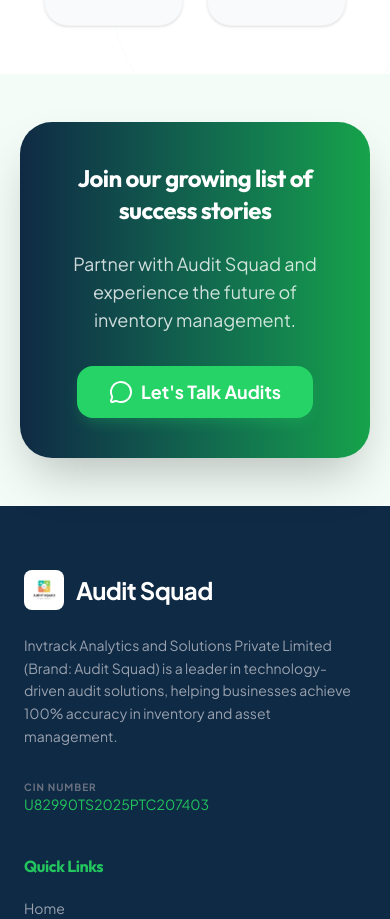
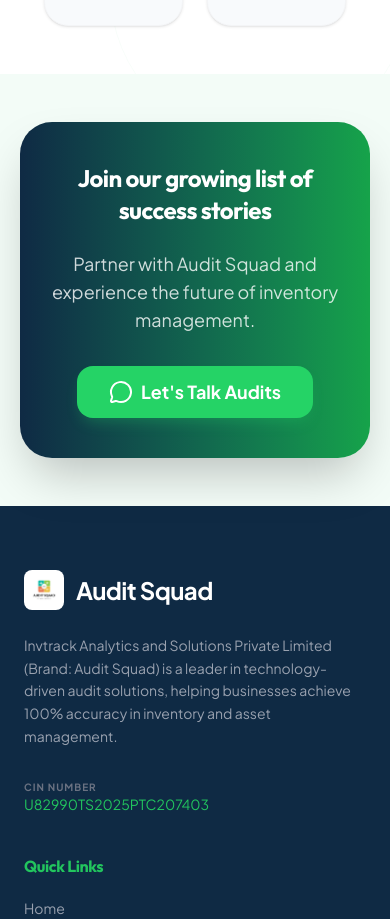
Before and after one commit to gouravboga12-rgb/Audit-Squad, a React (Vite) app: page /clients in a window 390 px wide. Shown: the part 4045-4964 px from the top of the page. Built offline with nearby package versions, Linux system fonts and the light colour scheme.

Commit message:
Fix missing padding in CTA sections and corporate info section

```diff
--- a/src/pages/Clients.jsx
+++ b/src/pages/Clients.jsx
@@ -161,7 +161,7 @@
 
       {/* CTA Section */}
       <section className="section-padding bg-accent/5">
-        <div className="max-w-4xl mx-auto bg-gradient-to-r from-primary to-secondary p-10 lg:p-16 rounded-[2rem] text-center text-white shadow-2xl relative overflow-hidden" data-aos="flip-up">
+        <div className="max-w-4xl mx-auto px-6 bg-gradient-to-r from-primary to-secondary p-10 lg:p-16 rounded-[2rem] text-center text-white shadow-2xl relative overflow-hidden" data-aos="flip-up">
           <h2 className="text-2xl lg:text-4xl font-bold mb-6 lg:mb-8 relative z-10">Join our growing list of success stories</h2>
           <p className="text-lg text-white/80 mb-8 lg:mb-10 max-w-xl mx-auto relative z-10">Partner with Audit Squad and experience the future of inventory management.</p>
           <div className="flex justify-center relative z-10">
--- a/src/pages/Home.jsx
+++ b/src/pages/Home.jsx
@@ -275,7 +275,7 @@
 
       {/* CTA Banner */}
       <section className="section-padding bg-accent/5">
-        <div className="max-w-4xl mx-auto bg-gradient-to-r from-primary to-secondary p-10 lg:p-16 rounded-[2rem] text-center text-white shadow-2xl relative overflow-hidden" data-aos="flip-up">
+        <div className="max-w-4xl mx-auto px-6 bg-gradient-to-r from-primary to-secondary p-10 lg:p-16 rounded-[2rem] text-center text-white shadow-2xl relative overflow-hidden" data-aos="flip-up">
           <div className="absolute top-0 right-0 w-48 h-48 bg-accent/20 rounded-full blur-3xl -mr-24 -mt-24"></div>
           <div className="absolute bottom-0 left-0 w-48 h-48 bg-secondary/30 rounded-full blur-3xl -ml-24 -mb-24"></div>
 
```
